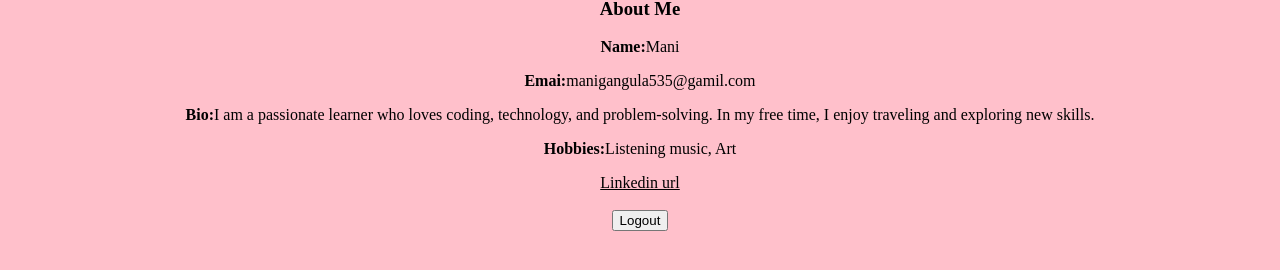
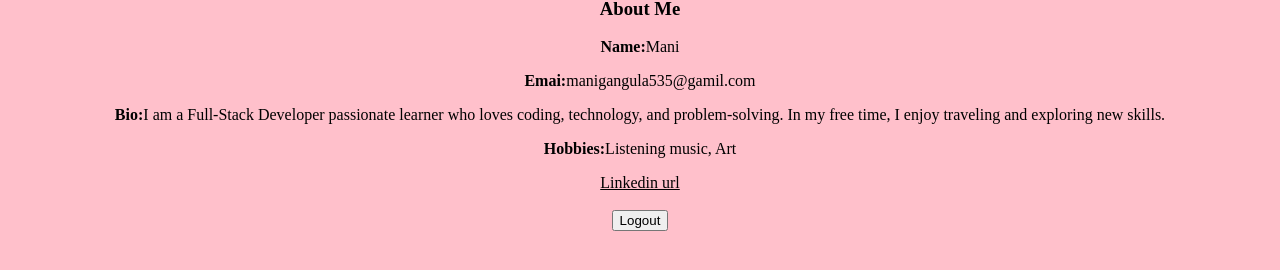
Before and after one commit to manigangula535-alt/demo-13, a plain HTML site: page profile.html in a window 1280 px wide. Shown: the part 140-410 px from the top of the page. Drawn offline with Linux system fonts and the light colour scheme.

Commit message:
version-3

```diff
--- a/profile.html
+++ b/profile.html
@@ -12,7 +12,7 @@
    <h3>About Me</h3>
    <p><b>Name:</b>Mani</p>
    <p><b>Emai:</b>manigangula535@gamil.com</p>
-   <p><b>Bio:</b>I am a passionate learner who loves coding, technology, and problem-solving.
+   <p><b>Bio:</b>I am a Full-Stack Developer passionate learner who loves coding, technology, and problem-solving.
            In my free time, I enjoy traveling and exploring new skills.</p>
            <p><b>Hobbies:</b>Listening music, Art</p>
 <a href="linkedin.com/in/nagamani-gangula-1636502b3">Linkedin url</a>
```
